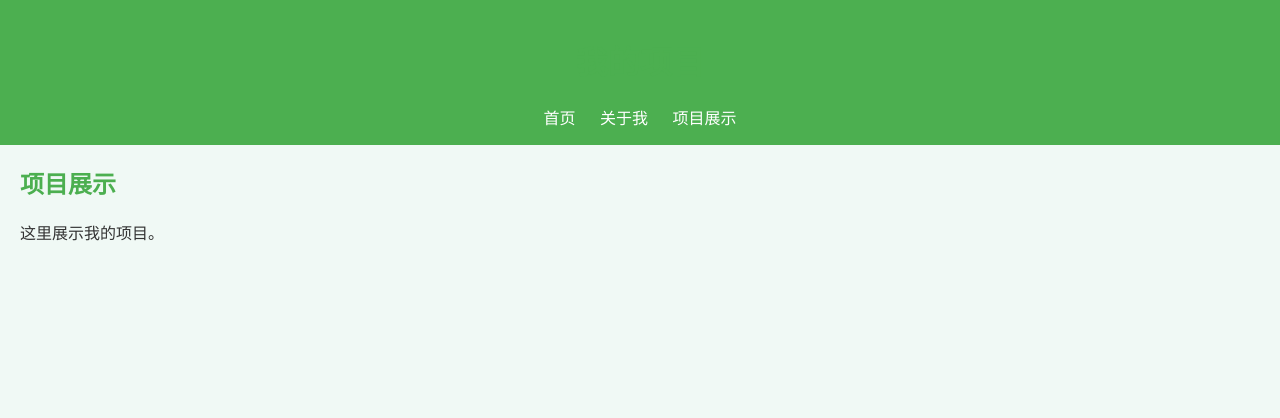
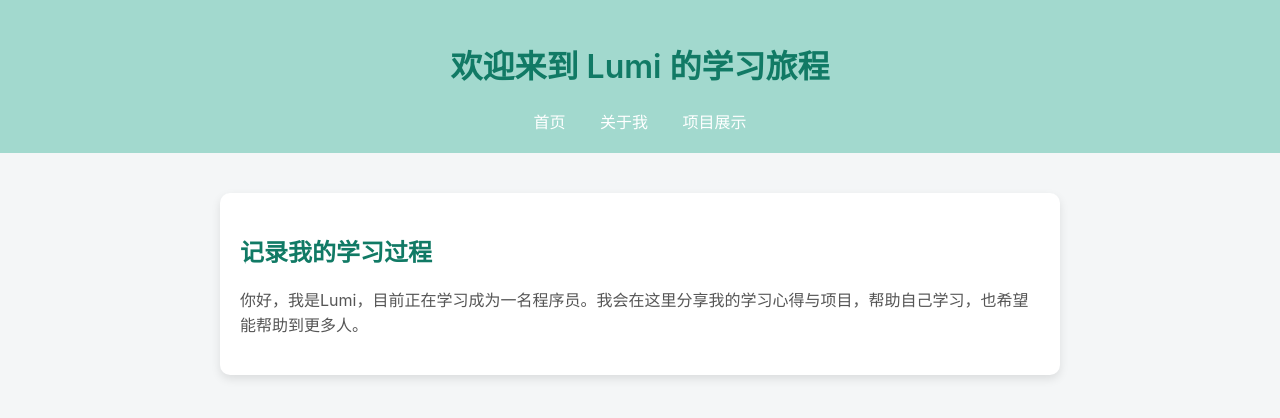
Before and after one commit to Lumimimi/lumi.github.io, a plain HTML site: page projects.html in a window 1280 px wide. Drawn offline with Linux system fonts and the light colour scheme.

Commit message:
apple style

```diff
--- a/projects.html
+++ b/projects.html
@@ -3,12 +3,12 @@
 <head>
     <meta charset="UTF-8">
     <meta name="viewport" content="width=device-width, initial-scale=1.0">
-    <title>我的项目</title>
+    <title>Lumi的学习旅程</title>
     <link rel="stylesheet" href="style.css">
 </head>
 <body>
     <header>
-        <h1>我的项目</h1>
+        <h1>欢迎来到 Lumi 的学习旅程</h1>
         <nav>
             <a href="index.html">首页</a>
             <a href="about.html">关于我</a>
@@ -17,9 +17,8 @@
     </header>
     <main>
         <section>
-            <h2>项目展示</h2>
-            <p>这里展示我的项目。</p>
-            <!-- 将来可以添加项目的链接或简要说明 -->
+            <h2>记录我的学习过程</h2>
+            <p>你好，我是Lumi，目前正在学习成为一名程序员。我会在这里分享我的学习心得与项目，帮助自己学习，也希望能帮助到更多人。</p>
         </section>
     </main>
 </body>
--- a/style.css
+++ b/style.css
@@ -1,37 +1,62 @@
-/* 基本设置 */
+/* 全局设置：采用苹果风格，简约绿色 */
 body {
-    font-family: Arial, sans-serif;
+    font-family: -apple-system, BlinkMacSystemFont, "Segoe UI", Roboto, "Helvetica Neue", Arial, sans-serif;
     margin: 0;
     padding: 0;
-    background-color: #f0f9f5;
+    background-color: #F4F6F7; /* 浅绿色背景，柔和舒适 */
     color: #333;
 }
 
 /* 头部样式 */
 header {
-    background-color: #4CAF50;
-    color: white;
-    padding: 1rem;
+    background-color: #A2D9CE; /* 苹果风格的柔和绿色 */
+    color: #FFFFFF;
+    padding: 20px;
     text-align: center;
 }
 
-/* 导航样式 */
+/* 导航栏样式 */
 nav a {
-    color: white;
-    margin: 0 10px;
+    color: #FFFFFF;
+    margin: 0 15px;
     text-decoration: none;
+    font-weight: 500;
 }
 
 nav a:hover {
     text-decoration: underline;
 }
 
-/* 主要内容 */
+/* 主要内容区域 */
 main {
-    margin: 20px;
+    max-width: 800px;
+    margin: 40px auto;
+    padding: 20px;
+    background-color: #FFFFFF;
+    border-radius: 10px;
+    box-shadow: 0px 4px 10px rgba(0, 0, 0, 0.1); /* 微妙的阴影，增加苹果风质感 */
 }
 
-/* 标题样式 */
+/* 标题和段落样式 */
 h1, h2 {
-    color: #4CAF50;
+    color: #117A65; /* 深绿色，和谐的绿色配色 */
+    font-weight: 600;
 }
+
+p {
+    line-height: 1.6;
+    font-size: 1rem;
+    color: #555;
+}
+
+/* 响应式设计 */
+@media (max-width: 768px) {
+    main {
+        margin: 20px;
+        padding: 15px;
+    }
+
+    header {
+        padding: 15px;
+    }
+}
```
